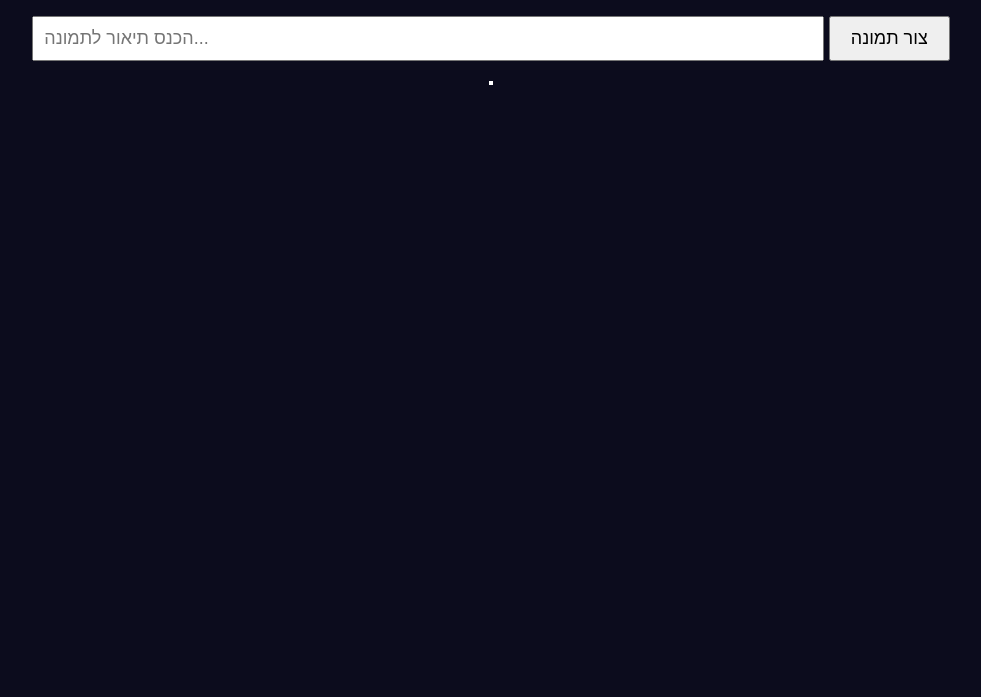
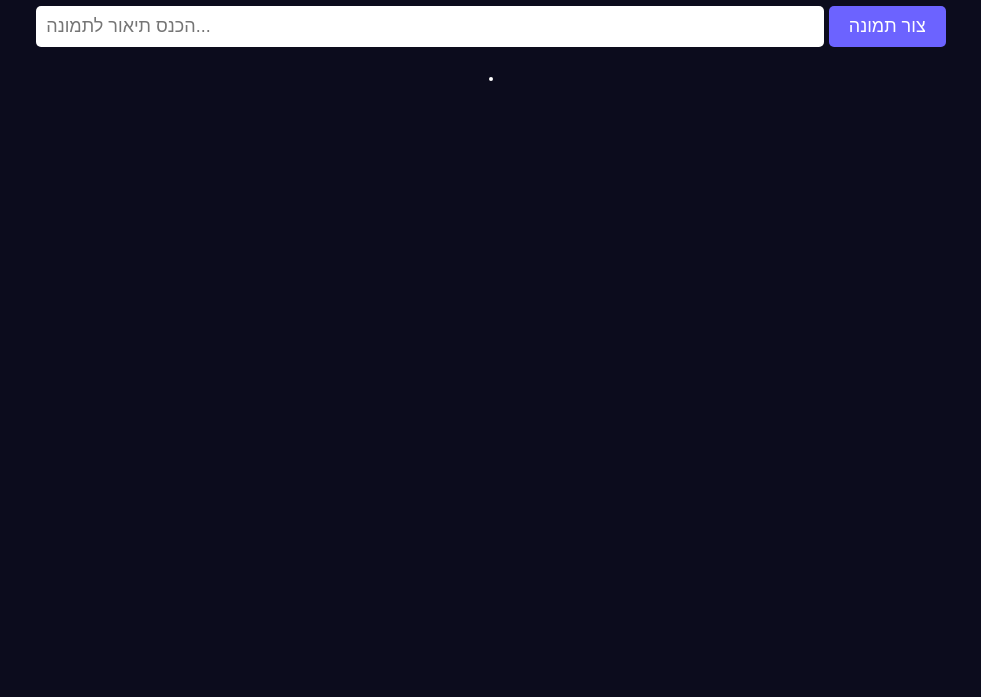
Before and after one commit to abuhay123/Ai, a plain HTML site: page frontend/index.html in a window 1280 px wide. Shown: the part 103-800 px from the top of the page, without its empty margins (149-1130 px from the left). Drawn offline with Linux system fonts and the light colour scheme.

Commit message:
Update style.css

```diff
--- a/frontend/style.css
+++ b/frontend/style.css
@@ -6,22 +6,38 @@ body {
   color: white;
   text-align: center;
 }
+
 .container {
   margin-top: 50px;
 }
+
 input {
   width: 60%;
   padding: 10px;
   font-size: 18px;
+  border-radius: 5px;
+  border: none;
+  margin-bottom: 10px;
 }
+
 button {
   padding: 10px 20px;
-  margin-top: 10px;
   font-size: 18px;
   cursor: pointer;
+  background-color: #6c63ff;
+  color: white;
+  border: none;
+  border-radius: 5px;
+  transition: background-color 0.3s;
 }
+
+button:hover {
+  background-color: #5852d6;
+}
+
 #result img {
   margin-top: 20px;
   max-width: 90%;
   border: 2px solid white;
+  border-radius: 10px;
 }
```
